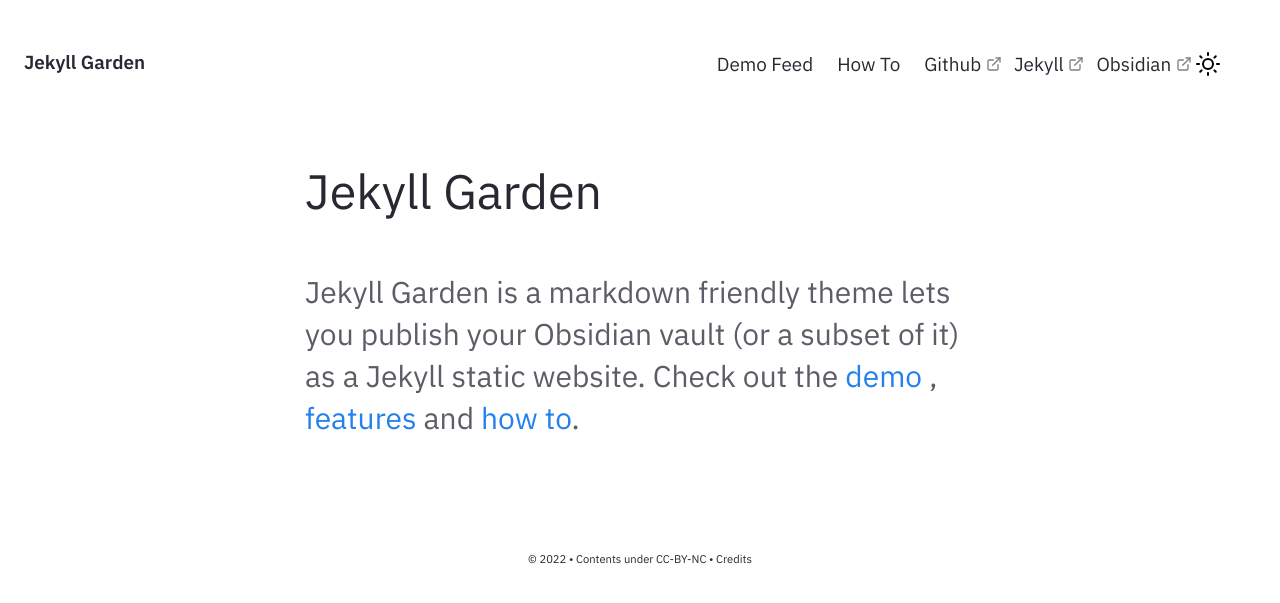
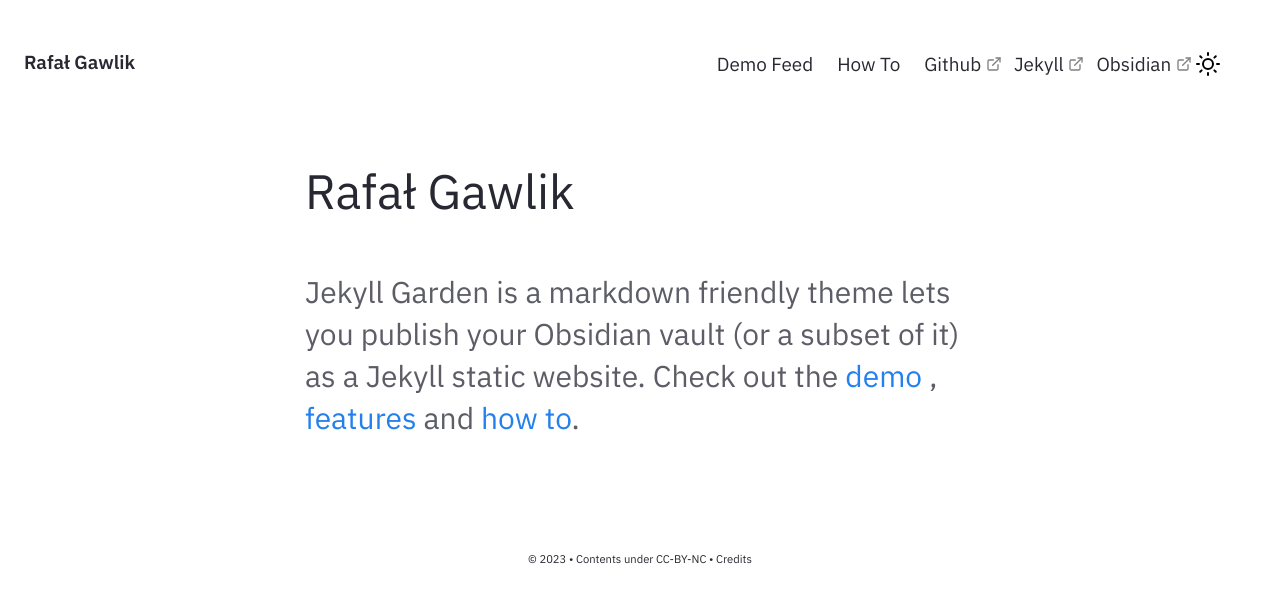
Before and after one commit to rafalgawlik/rafalgawlik.github.io, a Jekyll site: the page built from pages/index.md, in a window 1280 px wide. Shown: the top 603 px of the page. Built offline with Jekyll 4.4.1, drawn with Linux system fonts in a browser that asks for light colours.

Commit message:
Change config

```diff
--- a/_config.yml
+++ b/_config.yml
@@ -27,10 +27,10 @@ baseurl: ""
 
 # Website Header, Description, Footer year and text.
 # If you are deleting this, make sure you remove it from HTML files too
-heading: Jekyll Garden # Change this
-content: Obsidian ready Jekyll Theme
+heading: Rafał Gawlik # Change this
+content: Mobile Developer
 copyright:
-  year: © 2022
+  year: © 2023
   msg: Contents under CC-BY-NC
 
 # Set title and content for private & broken link tooltop
```
